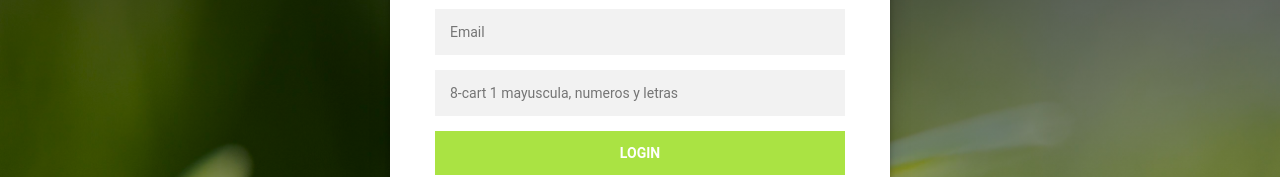
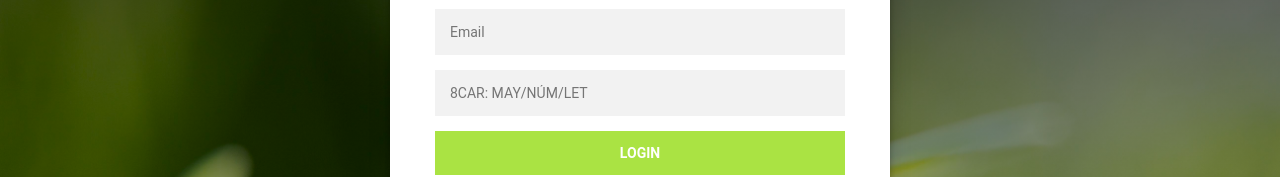
Before and after one commit to plperezp/estuHuella, a React (Vite) app: page /login in a window 1280 px wide. Shown: the part 231-408 px from the top of the page. Built offline with nearby package versions, Linux system fonts and the light colour scheme; no server answers.

Commit message:
password

```diff
--- a/src/pages/auth/Login.jsx
+++ b/src/pages/auth/Login.jsx
@@ -62,7 +62,7 @@ function Login() {
                 name="password"
                 value={password}
                 onChange={handlePasswordChange}
-                placeholder="8-cart 1 mayuscula, numeros y letras"
+                placeholder="8CAR: MAY/NÚM/LET"
               />
               <button disabled={isLoading} className="botonLogin">
                 {isLoading ? (
--- a/src/pages/auth/SignUp.jsx
+++ b/src/pages/auth/SignUp.jsx
@@ -92,7 +92,7 @@ function SignUp() {
               />
               <input
                 type="password"
-                placeholder="Password"
+                placeholder="8CAR: MAY/NÚM/LET"
                 name="password"
                 value={password}
                 onChange={handlePasswordChange}
```
